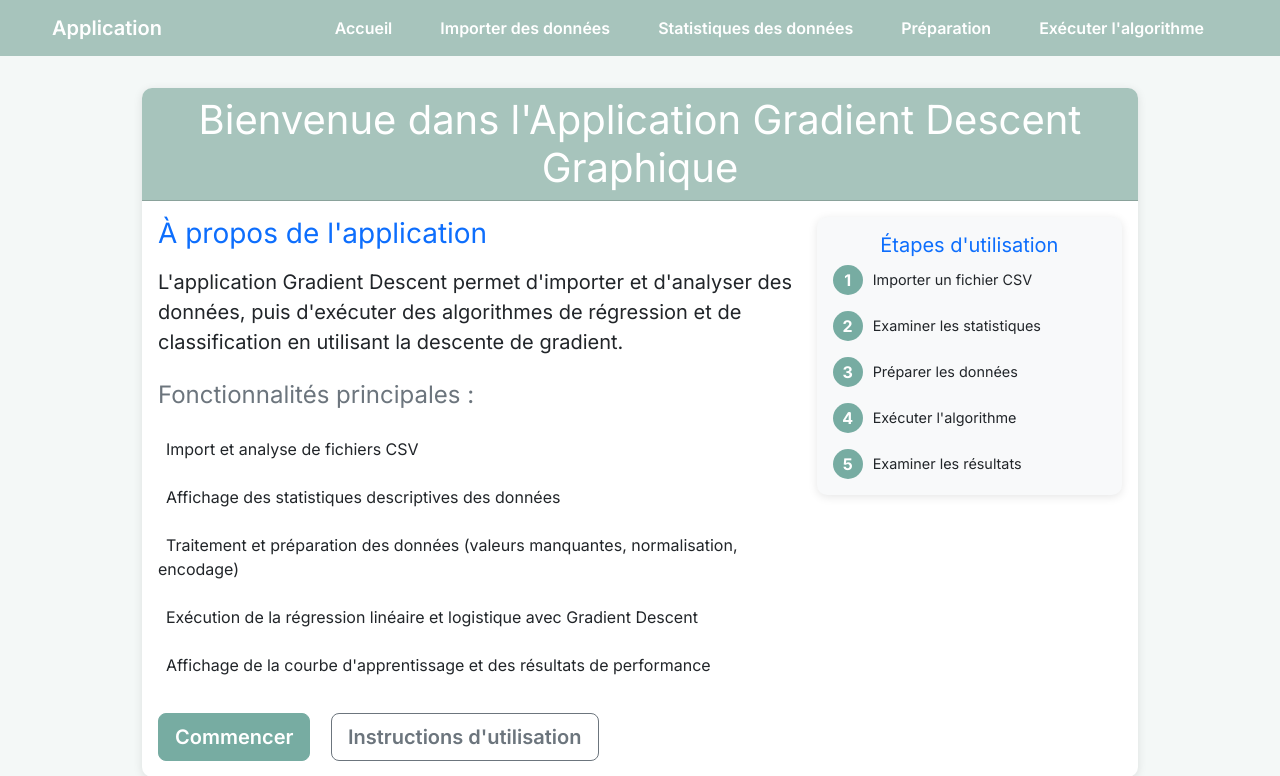
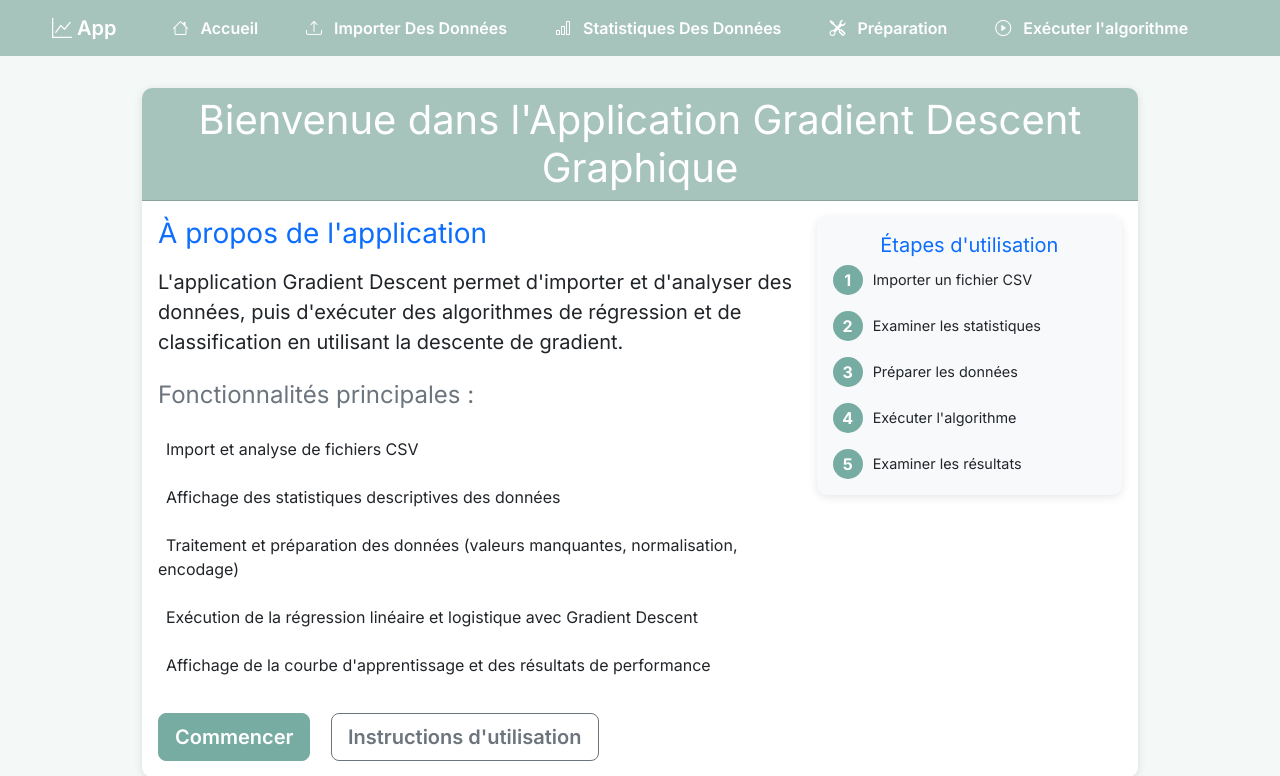
Before and after one commit to mohammedazan/gradient_descent_app, a Django app: page / in a window 1280 px wide. Shown: the top 776 px of the page. Run offline with Django 5.2, Linux system fonts and the light colour scheme.

Commit message:
Enhance navigation with Bootstrap icons and improve layout in base.html

```diff
--- a/gradient_descent_app/templates/base.html
+++ b/gradient_descent_app/templates/base.html
@@ -7,6 +7,9 @@
 
     <!-- Bootstrap CSS -->
     <link href="https://cdn.jsdelivr.net/npm/bootstrap@5.3.0/dist/css/bootstrap.min.css" rel="stylesheet">
+
+    <!-- Bootstrap Icons -->
+    <link href="https://cdn.jsdelivr.net/npm/bootstrap-icons@1.10.0/font/bootstrap-icons.css" rel="stylesheet">
 
     <!-- Google Fonts - Inter for French support -->
     <link href="https://fonts.googleapis.com/css2?family=Inter:wght@400;600;700&display=swap" rel="stylesheet">
@@ -33,6 +36,10 @@
             color: #77ACA2 !important;
             background-color: rgba(255, 255, 255, 0.1);
             border-radius: 5px;
+        }
+
+        .nav-link i {
+            margin-right: 0.5rem;
         }
 
         .btn-primary {
@@ -152,29 +159,39 @@
     <nav class="navbar navbar-expand-lg">
         <div class="container">
             <a class="navbar-brand" href="{% url 'core:home' %}">
-                Application
+                <i class="bi bi-graph-up"></i> App
             </a>
 
             <button class="navbar-toggler" type="button" data-bs-toggle="collapse" data-bs-target="#navbarNav">
                 <span class="navbar-toggler-icon"></span>
             </button>
 
-            <div class="collapse navbar-collapse" id="navbarNav">
-                <ul class="navbar-nav ms-auto">
+            <div class="collapse navbar-collapse justify-content-center" id="navbarNav">
+                <ul class="navbar-nav">
                     <li class="nav-item">
-                        <a class="nav-link" href="{% url 'core:home' %}">Accueil</a>
+                        <a class="nav-link" href="{% url 'core:home' %}">
+                            <i class="bi bi-house"></i> Accueil
+                        </a>
                     </li>
                     <li class="nav-item">
-                        <a class="nav-link" href="{% url 'core:upload' %}">Importer des données</a>
+                        <a class="nav-link" href="{% url 'core:upload' %}">
+                            <i class="bi bi-upload"></i> Importer Des Données
+                        </a>
                     </li>
                     <li class="nav-item">
-                        <a class="nav-link" href="{% url 'core:dashboard' %}">Statistiques des données</a>
+                        <a class="nav-link" href="{% url 'core:dashboard' %}">
+                            <i class="bi bi-bar-chart"></i> Statistiques Des Données
+                        </a>
                     </li>
                     <li class="nav-item">
-                        <a class="nav-link" href="{% url 'core:preprocessing' %}">Préparation</a>
+                        <a class="nav-link" href="{% url 'core:preprocessing' %}">
+                            <i class="bi bi-tools"></i> Préparation
+                        </a>
                     </li>
                     <li class="nav-item">
-                        <a class="nav-link" href="{% url 'core:algorithm' %}">Exécuter l'algorithme</a>
+                        <a class="nav-link" href="{% url 'core:algorithm' %}">
+                            <i class="bi bi-play-circle"></i> Exécuter l'algorithme
+                        </a>
                     </li>
                 </ul>
             </div>
```
Also changed, not shown: Screenshot App/Screenshot 1.png, gradient_descent_app/db.sqlite3.
